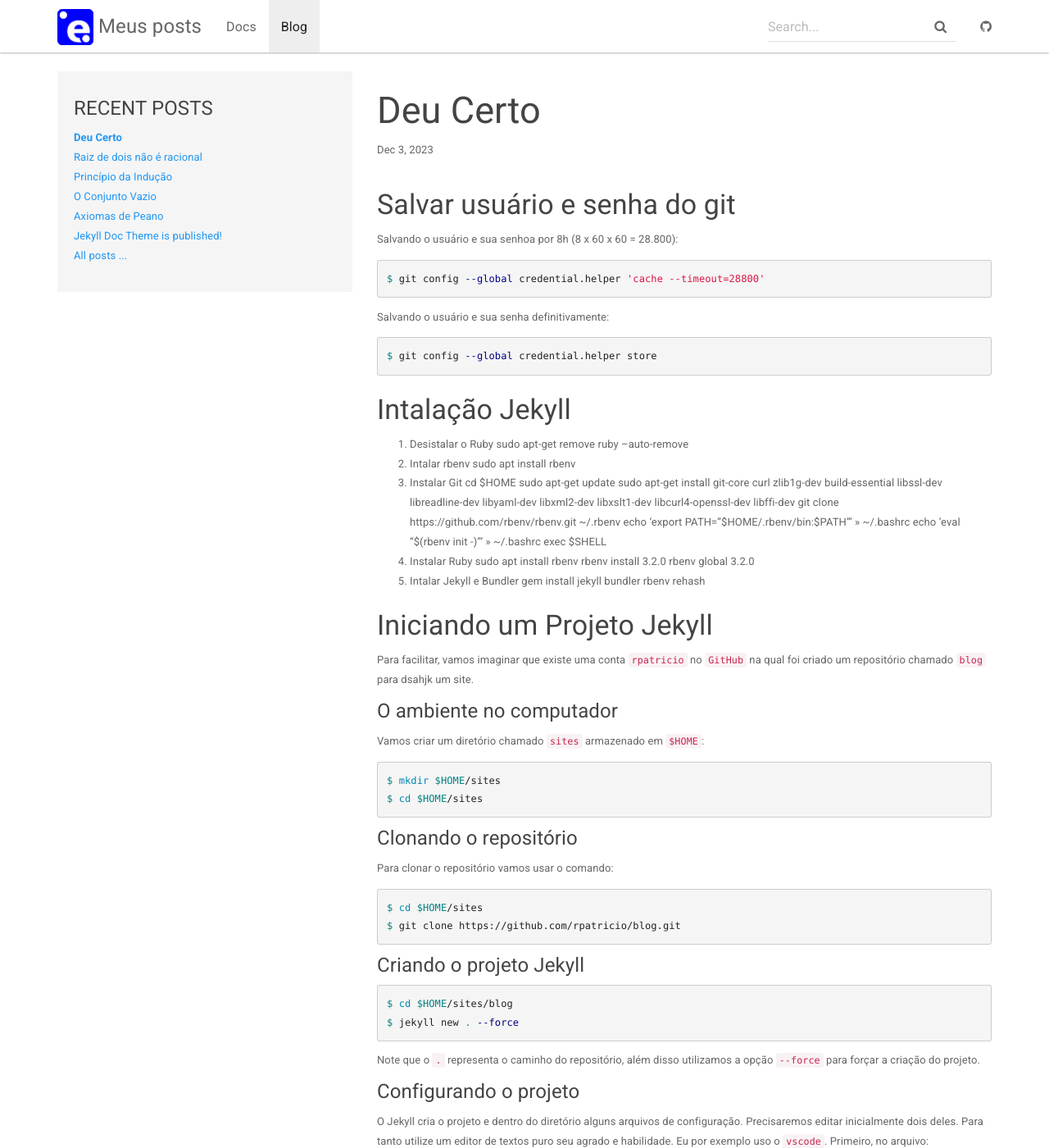
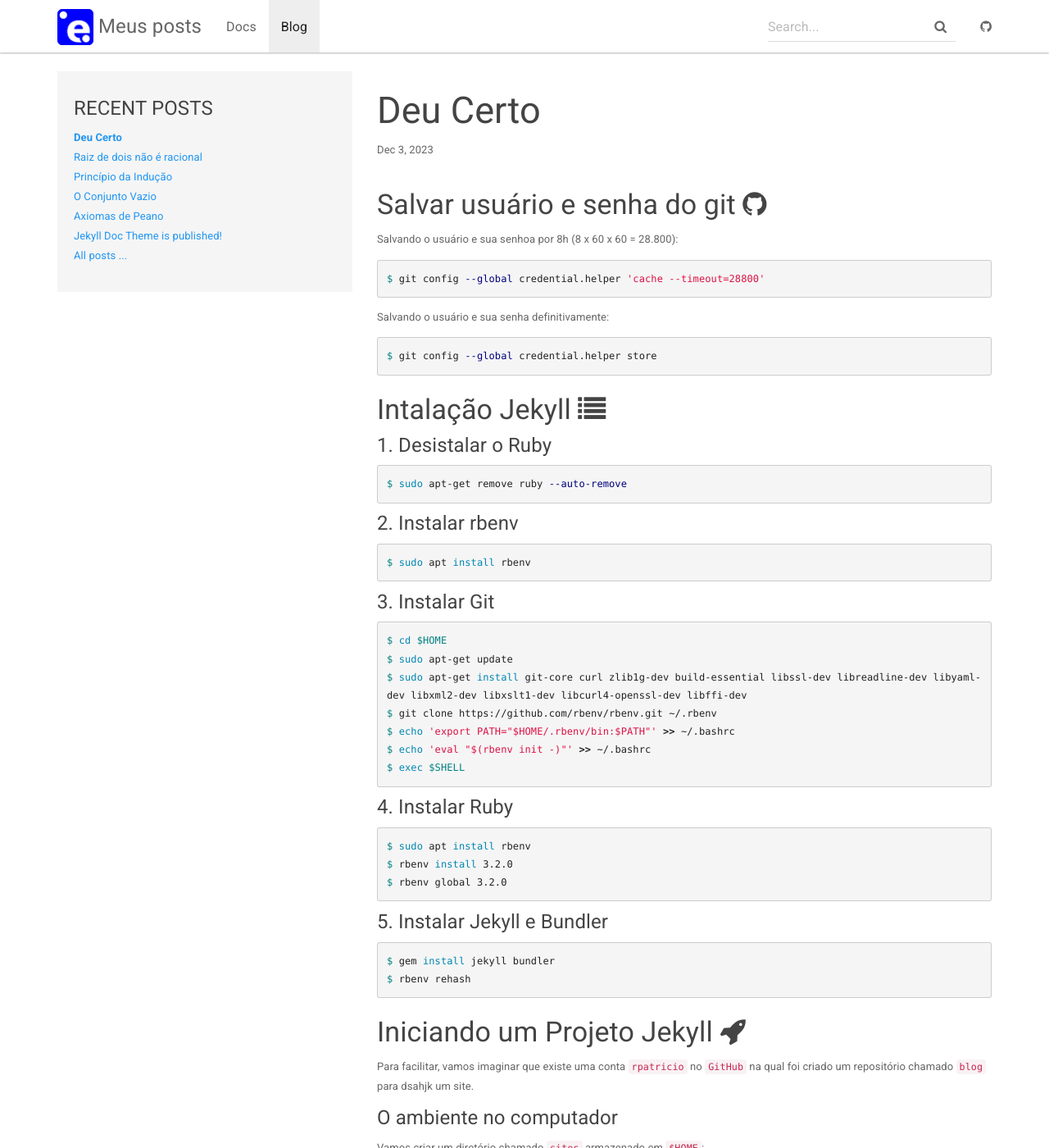
Before and after one commit to rlaunemacedo/posts, a Jekyll site: the page built from _posts/2023-12-03-deu-certo.md, in a window 1280 px wide and 1400 px high. Shown: the whole window at 82% size. Built offline with Jekyll 4.4.1, drawn with Linux system fonts in a browser that asks for light colours; nearby versions of some CDN libraries.

Commit message:
Atualização 2023-12-04 15:32:27

````diff
--- a/_posts/2023-12-03-deu-certo.md
+++ b/_posts/2023-12-03-deu-certo.md
@@ -6,7 +6,7 @@ tags:
   - jekyll
   - tutorial
 ---
-### Salvar usuário e senha do git
+### Salvar usuário e senha do git <i class="fa fa-github" aria-hidden="true"></i>
 Salvando o usuário e sua senhoa por 8h (8 x 60 x 60 = 28.800):
 ```shell
 $ git config --global credential.helper 'cache --timeout=28800'
@@ -16,28 +16,44 @@ Salvando o usuário e sua senha definitivamente:
 $ git config --global credential.helper store
 ```
 
-### Intalação Jekyll
-1. Desistalar o Ruby
-   sudo apt-get remove ruby --auto-remove
-2. Intalar rbenv
-   sudo apt install rbenv
-3. Instalar Git
-   cd $HOME
-   sudo apt-get update
-   sudo apt-get install git-core curl zlib1g-dev build-essential libssl-dev libreadline-dev libyaml-dev libxml2-dev libxslt1-dev libcurl4-openssl-dev libffi-dev
-   git clone https://github.com/rbenv/rbenv.git ~/.rbenv
-   echo 'export PATH="$HOME/.rbenv/bin:$PATH"' >> ~/.bashrc
-   echo 'eval "$(rbenv init -)"' >> ~/.bashrc
-   exec $SHELL
-4. Instalar Ruby
-   sudo apt install rbenv
-   rbenv install 3.2.0
-   rbenv global 3.2.0
-5. Intalar Jekyll e Bundler
-   gem install jekyll bundler
-   rbenv rehash
+### Intalação Jekyll <i class="fa fa-list" aria-hidden="true"></i>
+#### 1. Desistalar o Ruby
+```shell
+$ sudo apt-get remove ruby --auto-remove
+```
 
-### Iniciando um Projeto Jekyll
+#### 2. Instalar rbenv
+```shell
+$ sudo apt install rbenv
+```
+
+#### 3. Instalar Git
+```shell
+$ cd $HOME
+$ sudo apt-get update
+$ sudo apt-get install git-core curl zlib1g-dev build-essential libssl-dev libreadline-dev libyaml-dev libxml2-dev libxslt1-dev libcurl4-openssl-dev libffi-dev
+$ git clone https://github.com/rbenv/rbenv.git ~/.rbenv
+$ echo 'export PATH="$HOME/.rbenv/bin:$PATH"' >> ~/.bashrc
+$ echo 'eval "$(rbenv init -)"' >> ~/.bashrc
+$ exec $SHELL
+```
+
+
+#### 4. Instalar Ruby
+```shell
+$ sudo apt install rbenv
+$ rbenv install 3.2.0
+$ rbenv global 3.2.0
+```
+
+#### 5. Instalar Jekyll e Bundler
+```shell
+$ gem install jekyll bundler
+$ rbenv rehash
+```
+
+
+### Iniciando um Projeto Jekyll <i class="fa fa-rocket" aria-hidden="true"></i>
 
 Para facilitar, vamos imaginar que existe uma conta `rpatricio` no `GitHub`
 na qual foi criado um repositório chamado `blog` para dsahjk um site.
--- a/index.html
+++ b/index.html
@@ -17,7 +17,7 @@ layout: default
 <div class="container">
     <div class="row">
         <div class="col-md-9">
-            <h2 class="header-light regular-pad">O Que Teremos Aqui?</h2>
+            <h3 class="header-light regular-pad">O Que Teremos Aqui?</h3>
               <p class="lead">Neste ambiente pretendo publicar meus estudos sobre os diversos
                 assunto de meu interesse. São artigos, tutoriais e receitas de como consegui resolver
                 certas situações envolvendo linguagens de programação, Matemática, aplicativos,
````
Also changed, not shown: other parts of index.html (+1 -1 lines), 9 other files.
